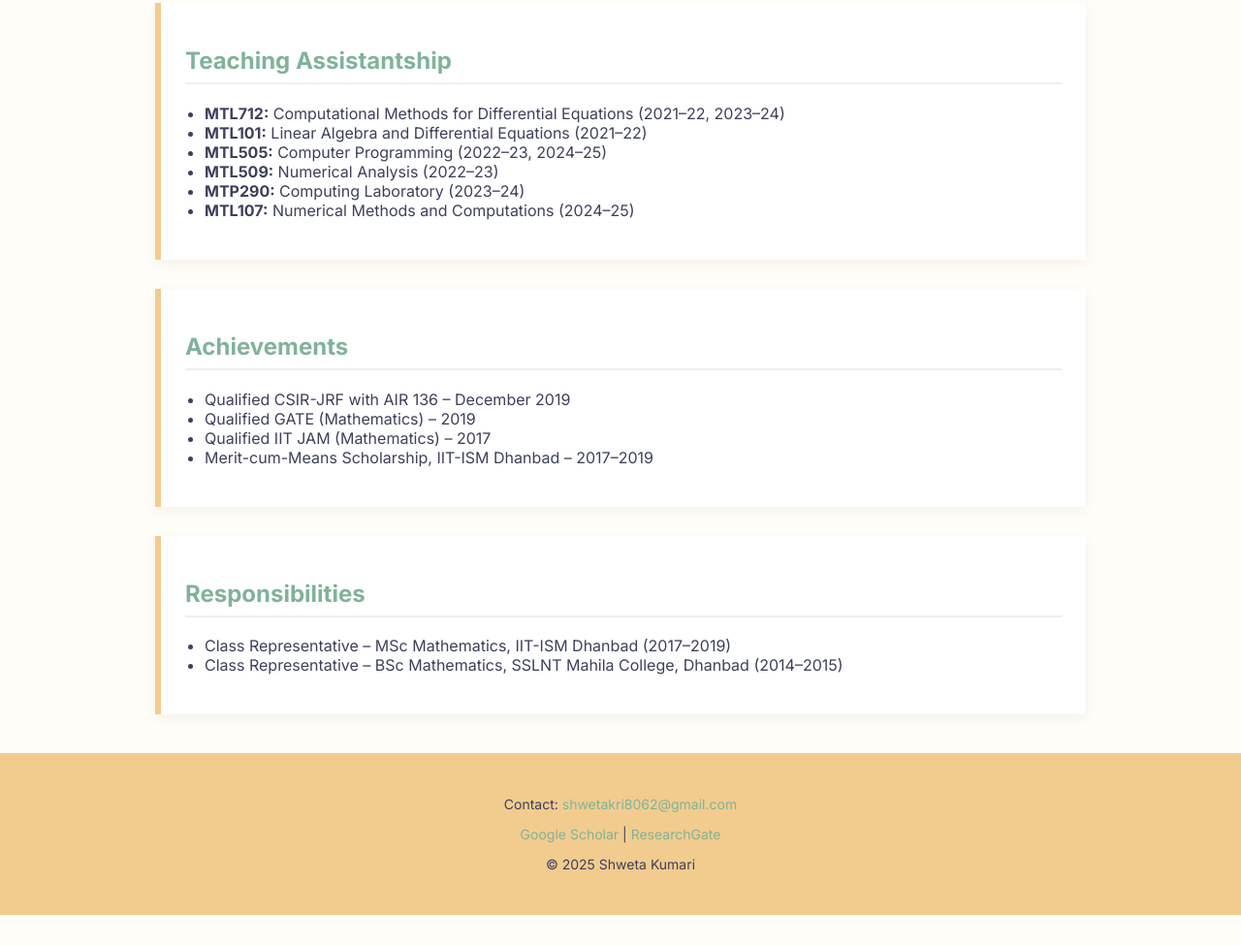
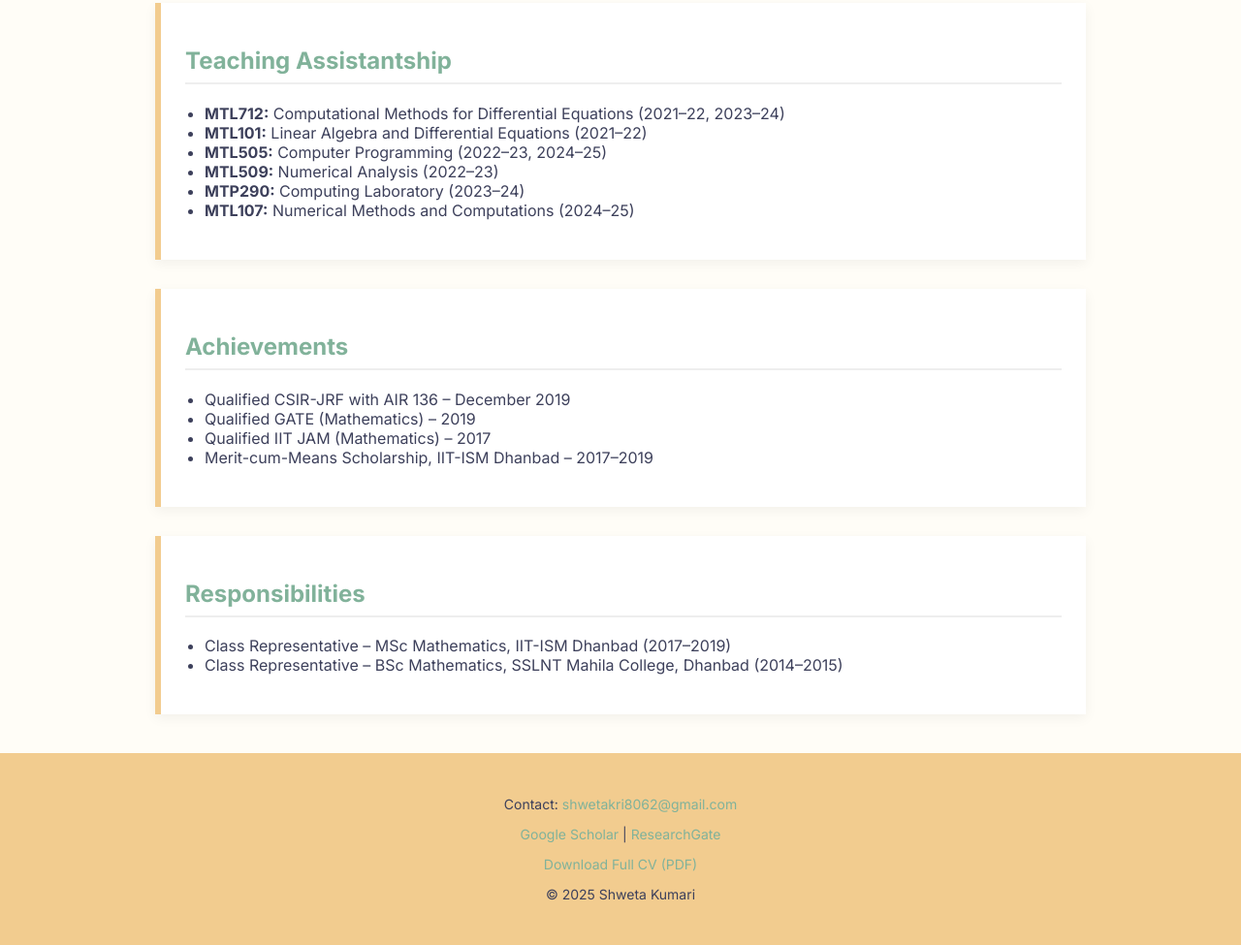
Before and after one commit to Shweta260897/Shweta, a plain HTML site: page index.html in a window 1280 px wide. Shown: the part 2140-3115 px from the top of the page at 97% size. Before the commit the page ends 3084 px from the top, so only its background shows below. Drawn offline with Linux system fonts and the light colour scheme.

Commit message:
Update index.html

```diff
--- a/index.html
+++ b/index.html
@@ -221,6 +221,7 @@
     <a href="https://scholar.google.co.in/citations?user=85F3FS0AAAAJ" target="_blank">Google Scholar</a> |
     <a href="https://www.researchgate.net/profile/Shweta-Kumari-54" target="_blank">ResearchGate</a>
   </p>
+  <p><a href="Shweta_CV.pdf" target="_blank">Download Full CV (PDF)</a></p>
   <p>&copy; 2025 Shweta Kumari</p>
 </footer>
 
```
